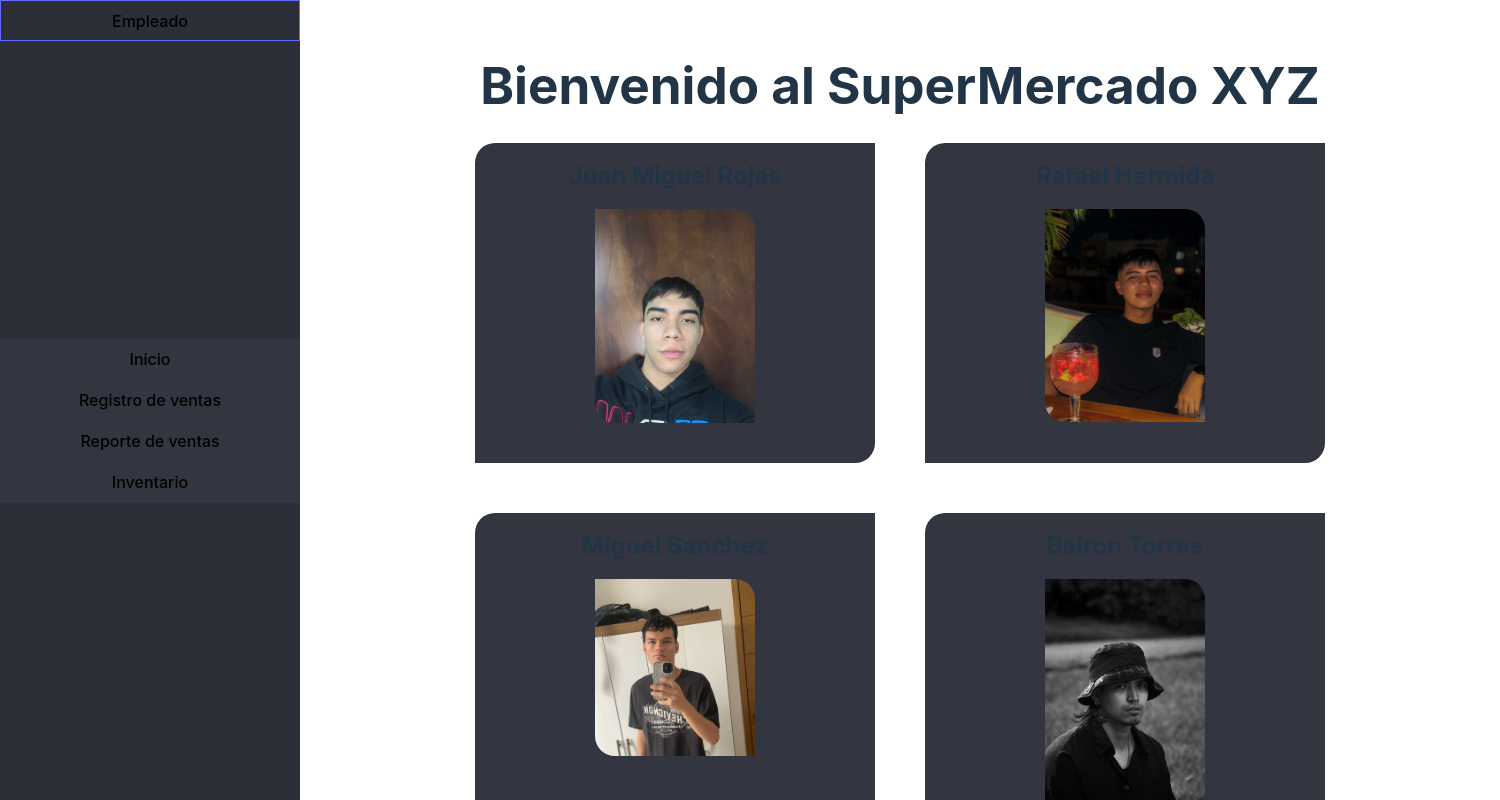
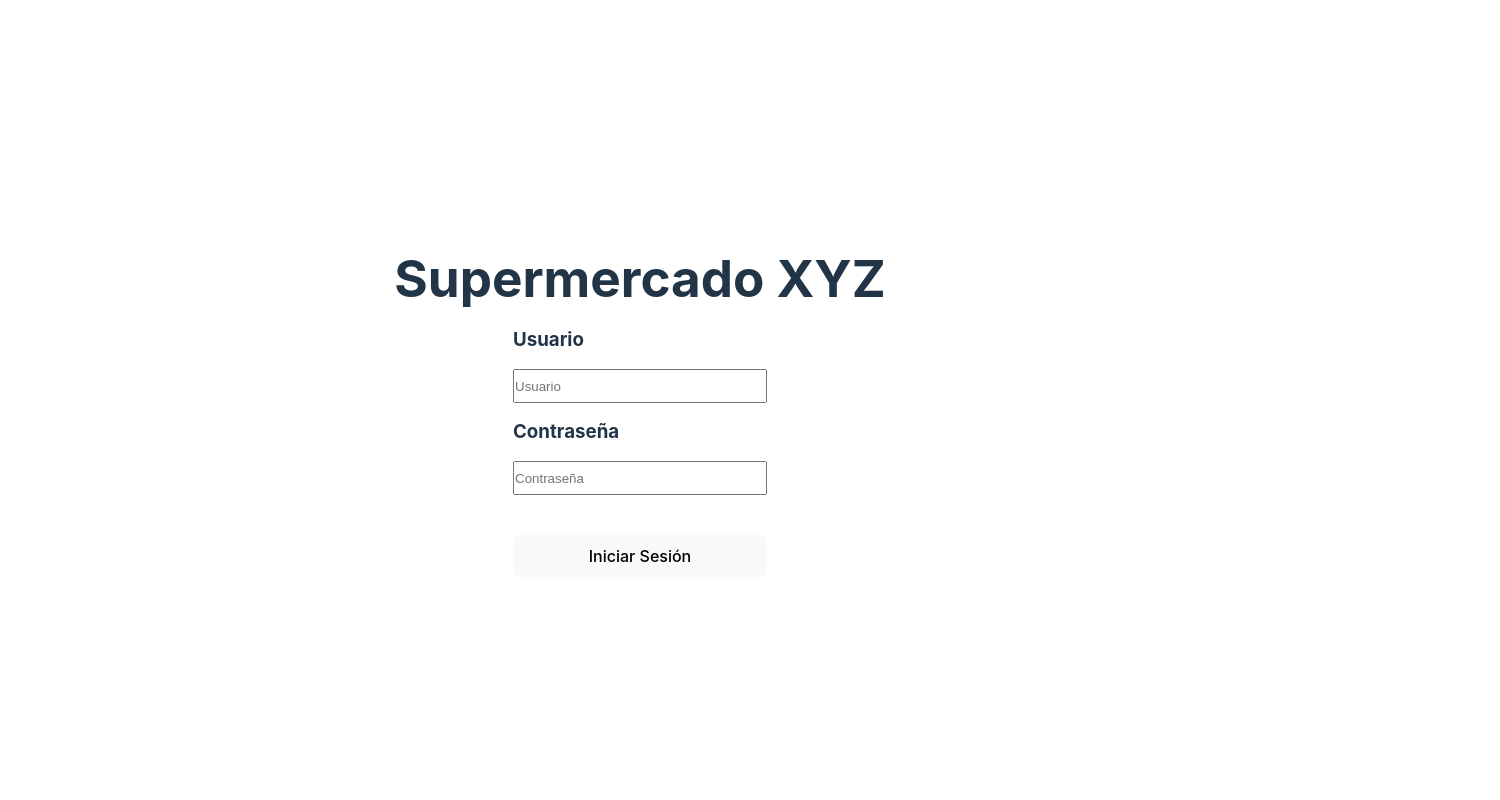
Before and after one commit to JuanRx19/Miniproyecto-1, a React (Vite) app in the folder crud/: page / in a window 1280 px wide. Before the commit this address led to /Home. Shown: the top 800 px of the page, 1500 px wide, since content can reach past the window. Built offline with nearby package versions, Linux system fonts and the light colour scheme; no server answers.

Commit message:
Modificación del login

```diff
--- a/crud/src/components/Home.jsx
+++ b/crud/src/components/Home.jsx
@@ -12,11 +12,11 @@ function Home() {
   const [opcion, setOpcion] = useState(null);
   const [isVisible, setVisible] = useState(false);
   const [nombre, setNombre] = useState(false);
-  const userNombre = localStorage.getItem('userNombre');
-  const userRole = localStorage.getItem('userRole'); // Asegúrate de que 'userRole' esté guardado como 'Administrador' o 'Empleado'
+  const userNombre = sessionStorage.getItem('userNombre');
+  const userRole = sessionStorage.getItem('userRole'); // Asegúrate de que 'userRole' esté guardado como 'Administrador' o 'Empleado'
 
   useEffect(() => {
-    if (userRole === 'null') {
+    if (!userRole || userRole === 'null') {
       navigate('/');
     }else{
       setNombre(userNombre)
@@ -42,8 +42,8 @@ function Home() {
       <button
         onClick={() => {
           setVisible(!isVisible);
-          localStorage.setItem('userNombre', null);
-          localStorage.setItem('userRole', null);
+          sessionStorage.setItem('userNombre', null);
+          sessionStorage.setItem('userRole', null);
           navigate('/'); // Redirigir al login
         }}
       >
--- a/crud/src/components/Inventario.jsx
+++ b/crud/src/components/Inventario.jsx
@@ -5,7 +5,7 @@ import CardProducto from "./CardProducto";
 import ModalPP from "./ModalPP";
 
 function Inventario() {
-  const apiUrl = process.env.REACT_APP_API_URL;
+  const apiUrl = import.meta.env.VITE_API_URL;
   const [proveedores, setProveedores] = useState([]);
   const [productos, setProductos] = useState([]);
   const [isModalOpen, setModalOpen] = useState(false);
--- a/crud/src/components/ItemList.jsx
+++ b/crud/src/components/ItemList.jsx
@@ -2,7 +2,7 @@ import { useState, useEffect } from 'react';
 import axios from 'axios';
 
 const ItemList = () => {
-  const apiUrl = process.env.REACT_APP_API_URL;
+  const apiUrl = import.meta.env.VITE_API_URL;
   const [items, setItems] = useState([]);
   const [name, setName] = useState('');
   const [description, setDescription] = useState('');
--- a/crud/src/components/Login.jsx
+++ b/crud/src/components/Login.jsx
@@ -5,20 +5,20 @@ import { Navigate } from "react-router-dom";
 import { useNavigate } from 'react-router-dom';
 
 function Login() {
-  const apiUrl = process.env.REACT_APP_API_URL;
+  const apiUrl = import.meta.env.VITE_API_URL;
   const navigate = useNavigate();
   const [users, setUsers] = useState([]);
   const [user, setUser] = useState("");
   const [password, setPassword] = useState("");
   const [isLoggin, setLogin] = useState(false);
-  const userRole = localStorage.getItem('userRole');
+  const userRole = sessionStorage.getItem('userRole');
 
   useEffect(() => {
     fetchUsers();
   }, []);
 
   useEffect(() => {
-    if (userRole !== 'null') {
+    if (userRole) {
       navigate('/Home');
     }
   }, [userRole, navigate]);
@@ -38,19 +38,19 @@ function Login() {
       if(userquery.Contraseña === password){
         console.log("Correcto", userquery)
         setLogin(true)
-        localStorage.setItem('userNombre', userquery.NombreEmpleado);
-        localStorage.setItem('userRole', userquery.TipoEmpleado);
+        sessionStorage.setItem('userNombre', userquery.NombreEmpleado);
+        sessionStorage.setItem('userRole', userquery.TipoEmpleado);
         alert("Inicio de sesión correcto")
         //navigate('/home');
       }else{
-        localStorage.setItem('userNombre', null);
-        localStorage.setItem('userRole', null);
+        sessionStorage.setItem('userNombre', null);
+        sessionStorage.setItem('userRole', null);
         alert("Usuario y/o contraseña incorrectos")
         console.log("Incorrecto")
       }
     } catch (error){
-      localStorage.setItem('userNombre', null);
-      localStorage.setItem('userRole', null);
+      sessionStorage.setItem('userNombre', null);
+      sessionStorage.setItem('userRole', null);
       console.error("Usuario no existente")
       alert("Usuario y/o contraseña incorrectos")
     }
--- a/crud/src/components/Modal.jsx
+++ b/crud/src/components/Modal.jsx
@@ -3,7 +3,7 @@ import { useState } from 'react';
 import axios from 'axios';
 
 const Modal = ({ isOpen, onClose, isEdit, data, fetchEmpleados }) => {
-  const apiUrl = process.env.REACT_APP_API_URL;
+  const apiUrl = import.meta.env.VITE_API_URL;
   if (!isOpen) return null; // No renderiza el modal si no está abierto
   const [nombre, setNombre] = useState();
   const [usuario, setUsuario] = useState();
--- a/crud/src/components/ModalPP.jsx
+++ b/crud/src/components/ModalPP.jsx
@@ -3,7 +3,7 @@ import { useState } from 'react';
 import axios from 'axios';
 
 const ModalPP = ({ isOpen, onClose, isPP, dataProveedores, fetchProductos }) => {
-  const apiUrl = process.env.REACT_APP_API_URL;
+  const apiUrl = import.meta.env.VITE_API_URL;
   if (!isOpen) return null; // No renderiza el modal si no está abierto
   const [nombre, setNombre] = useState();
   const [proveedor, setProveedor] = useState();
--- a/crud/src/components/PanelAdministrativo.jsx
+++ b/crud/src/components/PanelAdministrativo.jsx
@@ -7,7 +7,7 @@ import { faPen } from '@fortawesome/free-solid-svg-icons';
 import { faTrashAlt } from '@fortawesome/free-solid-svg-icons';
 
 function PanelAdministrativo() {
-  const apiUrl = process.env.REACT_APP_API_URL;
+  const apiUrl = import.meta.env.VITE_API_URL;
   const [empleados, setEmpleados] = useState([]);
   const [isModalOpen, setModalOpen] = useState(false);
   const [isEditModal, setEditModal] = useState();
```
Also changed, not shown: 1 other file (tests, documents, lock files or other folders).
